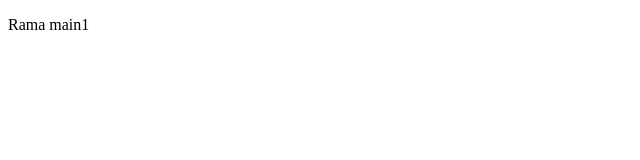
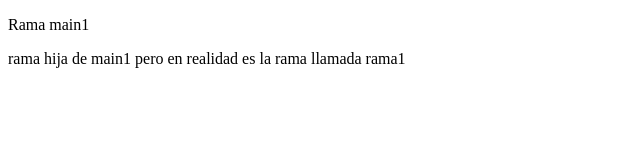
Before and after one commit to Mirkko16/practicatup, a plain HTML site: page index.html in a window 1280 px wide. Shown: the whole page, without its empty margins (0-640 px from the left). Drawn offline with Linux system fonts and the light colour scheme.

Commit message:
descripcion rama1

```diff
--- a/index.html
+++ b/index.html
@@ -8,5 +8,6 @@
 </head>
 <body>
     <p>Rama main1</p>
+    <p>rama hija de main1 pero en realidad es la rama llamada rama1</p>
 </body>
 </html>
```
